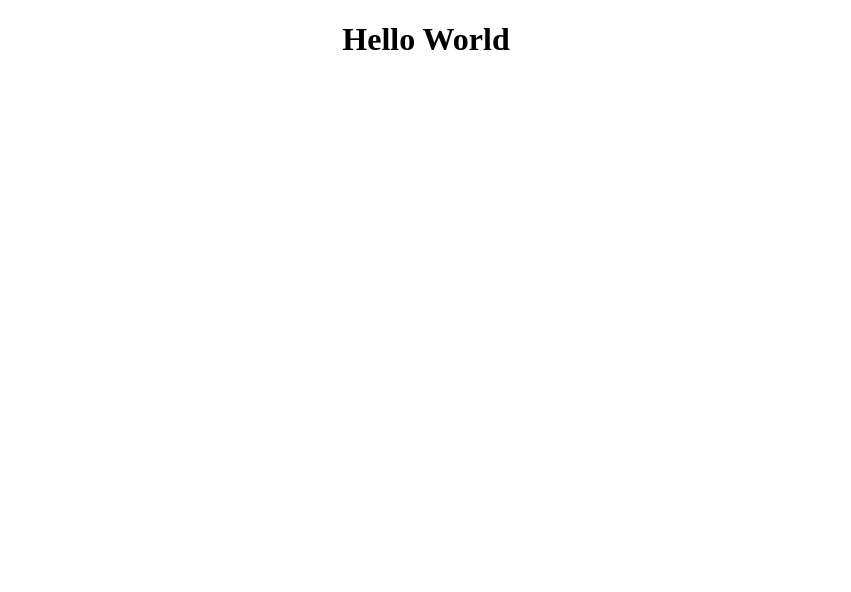
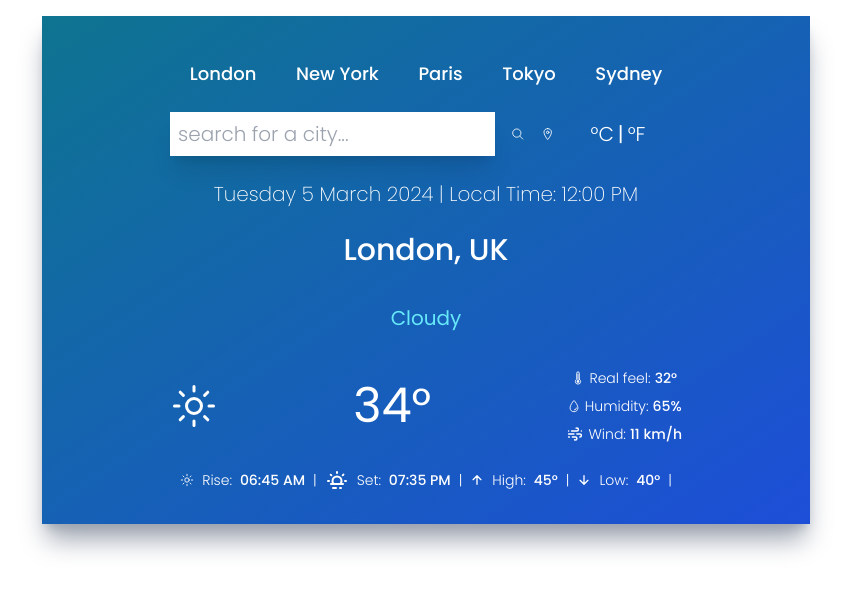
Before and after one commit to rayanbahadur/WeatherAppExtreme, a React (Create React App) app: page / in a window 1280 px wide. Shown: the top 592 px of the page, without its empty margins (214-1065 px from the left). Built offline with nearby package versions, Linux system fonts and the light colour scheme.

Commit message:
Add new fonts and components (hardcoded: quick buttons, search, day, weather info), update dependencies

```diff
--- a/package.json
+++ b/package.json
@@ -3,13 +3,15 @@
   "version": "0.1.0",
   "private": true,
   "dependencies": {
+    "@iconscout/react-unicons": "^2.0.2",
     "@ionic/react": "^7.7.3",
     "@testing-library/jest-dom": "^5.17.0",
     "@testing-library/react": "^13.4.0",
     "@testing-library/user-event": "^13.5.0",
+    "ionicons": "^7.2.2",
     "react": "^18.2.0",
     "react-dom": "^18.2.0",
-    "react-scripts": "^3.0.1",
+    "react-scripts": "^5.0.1",
     "web-vitals": "^2.1.4"
   },
   "scripts": {
--- a/src/App.js
+++ b/src/App.js
@@ -1,8 +1,16 @@
 import './App.css';
+import TopButton from './components/TopButton';
+import Inputs from './components/Inputs';
+import TimeAndLocation from './components/TimeAndLocation';
+import TemperatureAndDetails from './components/TemperatureAndDetails';
+
 function App() {
   return (
-    <div className="App">
-      <h1 className='text-2xl font-bold text-red-500'>Hello World</h1>
+    <div className= "mx-auto max-w-screen-md mt-4 py-5 px-32 bg-gradient-to-br from-cyan-700 to-blue-700 h-fit shadow-xl shadow-gray-400">
+      <TopButton />
+      <Inputs />
+      <TimeAndLocation />
+      <TemperatureAndDetails />
     </div>
   );
 }
--- /dev/null
+++ b/src/components/Inputs.jsx
@@ -0,0 +1,30 @@
+import React from 'react'
+import {searchOutline, locationOutline} from 'ionicons/icons';
+import { IonIcon } from '@ionic/react';
+
+function Inputs() {
+  return(
+  <div className='flex flex-row justify-center my-6'>
+    <div className="flex flex-row w-3/4 items-center justify-center space-x-4">
+        <input
+        type="text"
+        placeholder='Search for a city...'
+        className="text-xl font-light p-2 w-full shadow-xl focus:outline-none capitalize placeholder:lowercase"
+        />
+        <IonIcon icon={searchOutline} className="text-white cursor-pointer transition ease-out hover:scale-125" />
+        <IonIcon icon={locationOutline} className="text-white cursor-pointer transition ease-out hover:scale-125" />
+    </div>
+    <div className="flex flex-row w-1/4 items-center justify-center">
+        <button
+        name="metric"
+        className="text-xl text-white font-light ">°C</button>
+        <p className='text-xl text-white mx-1'>|</p>
+        <button
+        name="emperial"
+        className="text-xl text-white font-light ">°F</button>
+    </div>
+  </div>
+  );
+}
+
+export default Inputs;
--- /dev/null
+++ b/src/components/TemperatureAndDetails.jsx
@@ -0,0 +1,52 @@
+import React from 'react'
+import {sunnyOutline, arrowUpOutline, arrowDownOutline, thermometerOutline,waterOutline,} from 'ionicons/icons';
+import { IonIcon } from '@ionic/react';
+import{UilWind, UilSunset} from '@iconscout/react-unicons'
+
+function TemperatureAndDetails() {
+  return (
+    <div>
+        <div className='flex items-center justify-center py-6 text-xl text-cyan-300'>
+            <p>Cloudy</p>
+        </div>
+
+        <div className='flex flex-row items-center justify-between text-white py-3'>
+            <IonIcon icon={sunnyOutline} className='text-5xl' />
+            <p className='text-5xl'>34°</p>
+            <div className='flex flex-col space-y-2'>
+                <div className='flex font-light text-sm items-center justify-center'>
+                    <IonIcon icon={thermometerOutline} size={18} className='mr-1' />
+                    Real feel:
+                    <span className='font-medium ml-1'>32°</span>
+                </div>
+                <div className='flex font-light text-sm items-center justify-center'>
+                    <IonIcon icon={waterOutline} size={18} className='mr-1' />
+                    Humidity:
+                    <span className='font-medium ml-1'>65%</span>
+                </div>
+                <div className='flex font-light text-sm items-center justify-center'>
+                    <UilWind size={18} className='mr-1' />
+                    Wind:
+                    <span className='font-medium ml-1'>11 km/h</span>
+                </div>
+            </div>
+        </div>
+        <div className='flex flex-row items-center justify-center space-x-2 text-white text-sm py-3'>
+            <IonIcon icon={sunnyOutline} />
+            <p className='font-light'>Rise: <span className='font-medium ml-1'>06:45 AM</span></p>
+            <p className='font-light'>|</p>
+            <UilSunset/>
+            <p className='font-light'>Set: <span className='font-medium ml-1'>07:35 PM</span></p>
+            <p className='font-light'>|</p>
+            <IonIcon icon={arrowUpOutline}/>
+            <p className='font-light'>High: <span className='font-medium ml-1'>45°</span></p>
+            <p className='font-light'>|</p>
+            <IonIcon icon={arrowDownOutline}/>
+            <p className='font-light'>Low: <span className='font-medium ml-1'>40°</span></p>
+            <p className='font-light'>|</p>
+        </div>
+    </div>
+  );
+}
+
+export default TemperatureAndDetails
--- /dev/null
+++ b/src/components/TimeAndLocation.jsx
@@ -0,0 +1,20 @@
+import React from 'react'
+
+export default function TimeAndLocation() {
+  return (
+    <div>
+        <div className='flex items-center justify-center my-6'>
+            <p className='text-white text-xl font-extralight'>
+                Tuesday 5 March 2024 | Local Time: 12:00 PM
+            </p>
+        </div>
+
+        <div className='flex items-center justify-center my-3'>
+            <p className='text-white text-3xl font-medium'>
+                London, UK
+            </p>
+        </div>
+
+    </div>
+  )
+}
--- /dev/null
+++ b/src/components/TopButton.jsx
@@ -0,0 +1,33 @@
+import React from 'react'
+
+function TopButton() {
+  const cities = [
+    {
+      id:1,
+      title: 'London'
+    },
+    {
+      id:2,
+      title: 'New York'
+    },
+    {
+      id:3,
+      title: 'Paris'
+    },
+    {
+      id:4,
+      title: 'Tokyo'
+    },
+    {
+      id:5,
+      title: 'Sydney'
+    },
+  ]
+  return <div className="flex items-center justify-around my-6">
+    {cities.map((city) => (
+      <button key={city.id} className="text-white text-lg font-medium">{city.title}</button>
+    ))}
+  </div>
+}
+
+export default TopButton
--- a/src/index.css
+++ b/src/index.css
@@ -1,3 +1,11 @@
+@import url('https://fonts.googleapis.com/css2?family=Inter:slnt,wght@-10..0,100..900&family=Poppins:ital,wght@0,100;0,200;0,300;0,400;0,500;0,600;0,700;0,800;0,900;1,100;1,200;1,300;1,400;1,500;1,600;1,700;1,800;1,900&display=swap');
+
 @tailwind base;
 @tailwind components;
 @tailwind utilities;
+
+@layer base {
+    html {
+        font-family: "Poppins", sans-serif;
+    }
+}
```
Also changed, not shown: 1 other file (tests, documents, lock files or other folders).
